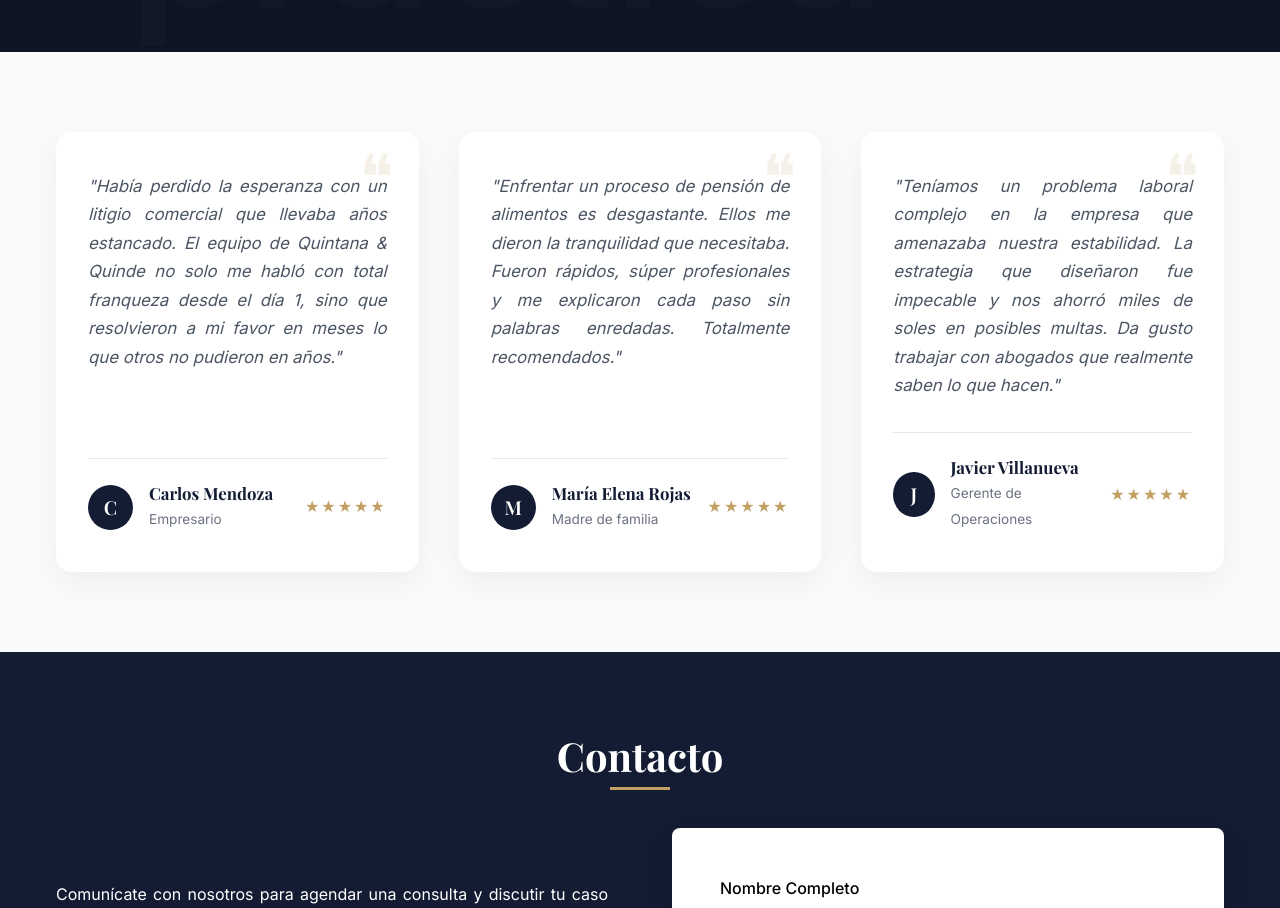
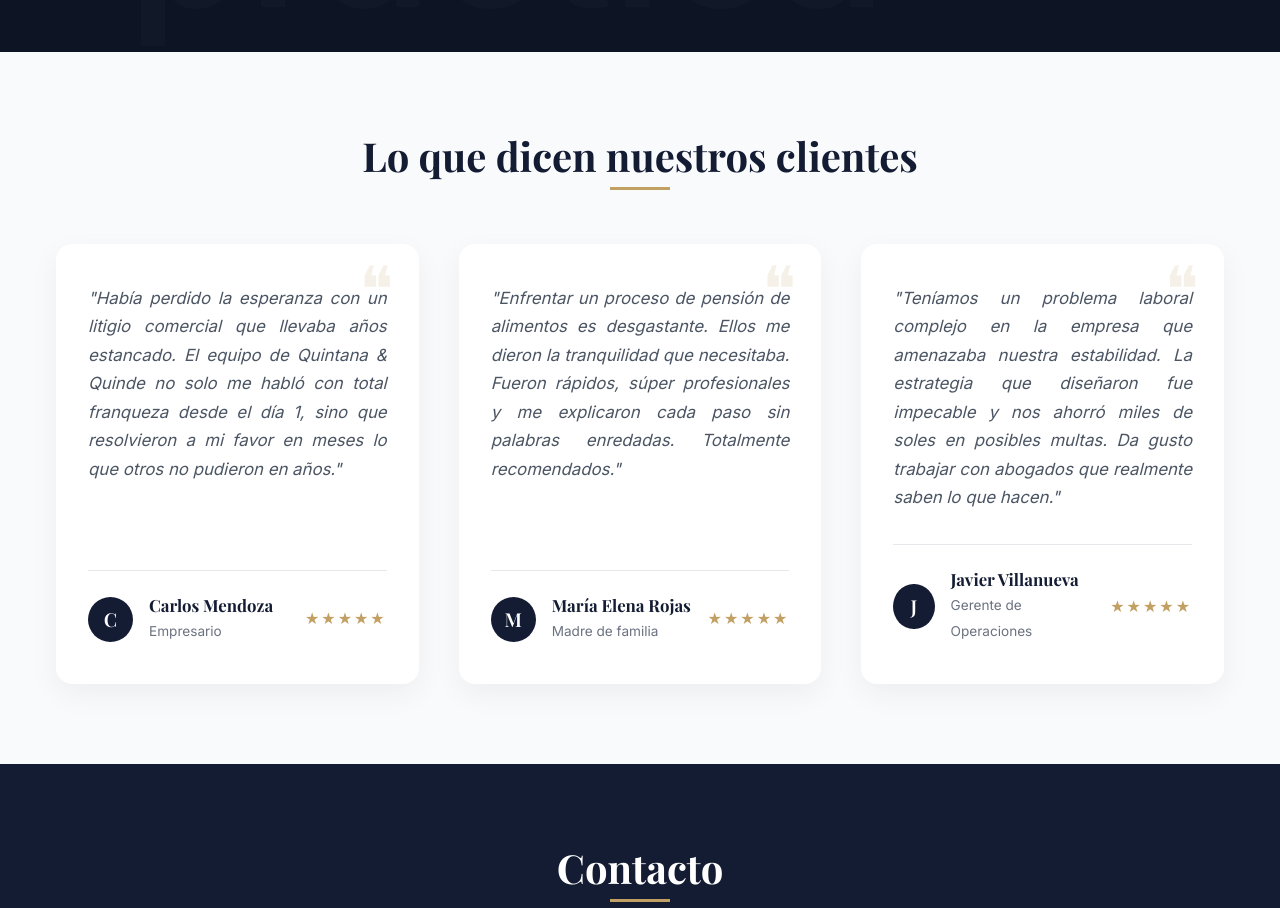
Before and after one commit to PepsiMan18/QuintanaQuinde, a React (Vite) app: page / in a window 1280 px wide. Shown: the part 3240-4148 px from the top of the page. Built offline with nearby package versions, Linux system fonts and the light colour scheme; a web font is replaced by a local one.

Commit message:
fix: restore testimonials title and improve about text alignment

```diff
--- a/src/components/Testimonials.jsx
+++ b/src/components/Testimonials.jsx
@@ -53,7 +53,9 @@ const Testimonials = () => {
   return (
     <section className={`testimonials-section ${isVisible ? 'is-visible' : ''}`} ref={sectionRef}>
       <div className="container">
-
+        <div className="testimonials-header">
+          <h2 className="section-title">Lo que dicen nuestros clientes</h2>
+        </div>
 
         <div className="testimonials-grid">
           {testimonialsData.map((testimonial) => (
```
